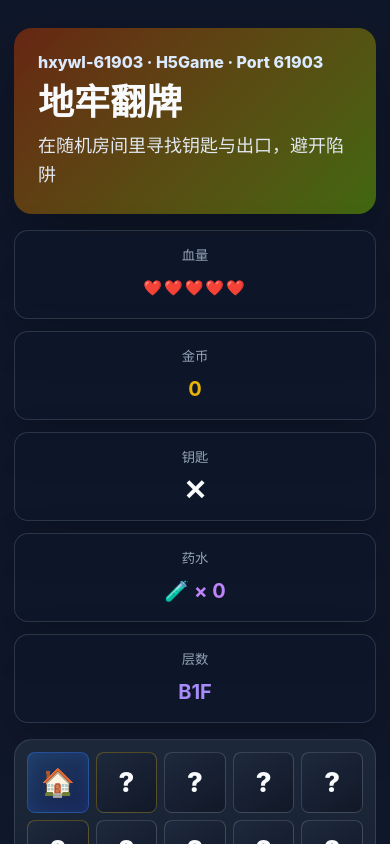
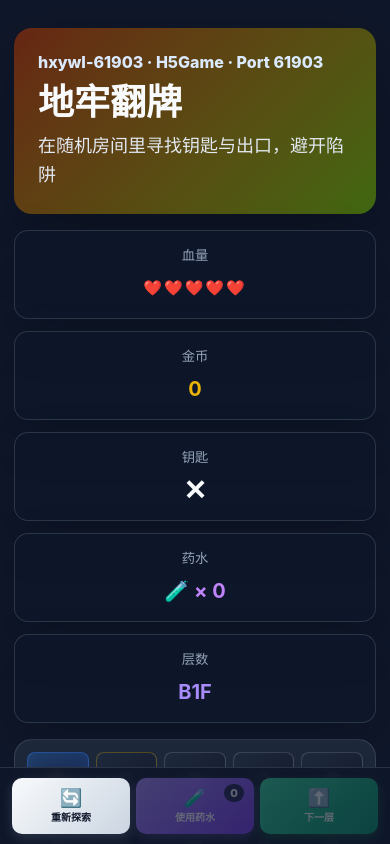
Before and after one commit to aliAjax/hxywl-61903-b85da14, a React (Vite) app: page / in a window 390 px wide. Shown: the top 844 px of the page. Built offline with nearby package versions, Linux system fonts and the light colour scheme.

Commit message:
.3436396082391580:075e87f735fe9d86d805dfa929feee12_6a35815aeaff1d2daeeb9666.6a35815ceaff1d2daeeb9668.6a35815bca26944d9b249c43:Trae CN.T(2026/6/20 01:50:20)

```diff
--- a/src/App.tsx
+++ b/src/App.tsx
@@ -311,6 +311,11 @@ export default function App() {
     [board]
   );
 
+  const canUsePotion = status === "playing" && !showSettlement && potions > 0 && hp < MAX_HP;
+  const canGoNextFloor = status === "won" && !showSettlement && exitRevealed && keys > 0;
+  const canRestart = !showSettlement;
+  const canFlip = status === "playing" && !showSettlement && battleState === "idle";
+
   const triggerSettlement = useCallback(
     (resultType: GameResultType, currentFloor: number, currentCoins: number, currentStats: GameStats, currentHp: number) => {
       const isFloorRecord = currentFloor > highScore.maxFloor;
@@ -339,7 +344,7 @@ export default function App() {
 
   const flip = useCallback(
     (idx: number) => {
-      if (status !== "playing") return;
+      if (!canFlip) return;
       const room = board[idx];
       if (room.revealed) {
         if (room.type === "exit" && keys > 0) {
@@ -535,7 +540,7 @@ export default function App() {
       setStats(newStats);
       setHistory((prev: TurnRecord[]) => [...records, ...prev]);
     },
-    [board, hp, coins, keys, potions, status, flippable, exitRevealed, turn, floor, stats, triggerSettlement]
+    [board, hp, coins, keys, potions, status, flippable, exitRevealed, turn, floor, stats, triggerSettlement, canFlip]
   );
 
   const handleRestart = useCallback(() => {
@@ -943,11 +948,9 @@ export default function App() {
           {board.map((room: Room, idx: number) => {
             const isFlippable = flippable.has(idx) && !room.revealed;
             const canClickExit =
-              room.revealed && room.type === "exit" && keys > 0 && status === "playing";
+              room.revealed && room.type === "exit" && keys > 0 && canFlip;
             const isDefeated = room.type === "monster" && room.defeated;
-            const isDisabled =
-              (status !== "playing" && !room.revealed) ||
-              (battleState !== "idle" && !room.revealed);
+            const isDisabled = !canFlip && !room.revealed;
             return (
               <button
                 key={idx}
@@ -1001,24 +1004,24 @@ export default function App() {
             </div>
           </div>
           <div className="actions">
-            <button className="btn-reset" onClick={handleRestart}>
+            <button
+              className="btn-reset"
+              onClick={handleRestart}
+              disabled={!canRestart}
+            >
               重新探索
             </button>
             <button
-              className={[
-                "btn-potion",
-                potions <= 0 || hp >= MAX_HP || status !== "playing" ? "btn-disabled" : "",
-              ]
-                .filter(Boolean)
-                .join(" ")}
+              className={["btn-potion", !canUsePotion ? "btn-disabled" : ""].filter(Boolean).join(" ")}
               onClick={usePotion}
+              disabled={!canUsePotion}
             >
               使用药水 (🧪 × 1 → {EVENT_CONFIG.potion.healAmount ?? BATTLE_CONFIG.potionHeal}❤️)
             </button>
             <button
               className="btn-next"
               onClick={nextFloor}
-              disabled={status !== "won"}
+              disabled={!canGoNextFloor}
             >
               进入下一层
             </button>
@@ -1097,6 +1100,35 @@ export default function App() {
               ? `💀 探索失败，在B${floor}F血量归零。共获得${coins}💰金币，到达B${floor}F。点击「重新探索」从B1F再次挑战！`
               : `正在探索B${floor}F，血量${hp}/${MAX_HP}❤️，金币${coins}💰，药水${potions}🧪，${keys > 0 ? "已持有钥匙🔑，赶快找到出口🚪！" : "尚未找到钥匙🔑，继续翻开相邻房间小心前进！"}本层有${floorCfg.trapCt}个陷阱⚡和${floorCfg.monsterCt}只怪物👹，谨慎行动！`}
         </p>
+      </section>
+
+      <section className="bottom-action-bar">
+        <button
+          className={["bottom-btn", "bottom-btn-restart", !canRestart ? "btn-disabled" : ""].filter(Boolean).join(" ")}
+          onClick={handleRestart}
+          disabled={!canRestart}
+        >
+          <span className="bottom-btn-icon">🔄</span>
+          <span className="bottom-btn-text">重新探索</span>
+        </button>
+        <button
+          className={["bottom-btn", "bottom-btn-potion", !canUsePotion ? "btn-disabled" : ""].filter(Boolean).join(" ")}
+          onClick={usePotion}
+          disabled={!canUsePotion}
+        >
+          <span className="bottom-btn-icon">🧪</span>
+          <span className="bottom-btn-text">使用药水</span>
+          <span className="bottom-btn-count">{potions}</span>
+        </button>
+        <button
+          className={["bottom-btn", "bottom-btn-next", !canGoNextFloor ? "btn-disabled" : ""].filter(Boolean).join(" ")}
+          onClick={nextFloor}
+          disabled={!canGoNextFloor}
+        >
+          <span className="bottom-btn-icon">⬆️</span>
+          <span className="bottom-btn-text">下一层</span>
+          {exitRevealed && keys > 0 && <span className="bottom-btn-badge">✓</span>}
+        </button>
       </section>
 
       {battleState !== "idle" && currentMonster && (
--- a/src/styles.css
+++ b/src/styles.css
@@ -24,7 +24,7 @@ button {
   min-height: 100vh;
   width: min(1120px, calc(100% - 28px));
   margin: 0 auto;
-  padding: 28px 0 40px;
+  padding: 28px 0 100px;
 }
 
 .hero {
@@ -1343,3 +1343,166 @@ button {
     font-size: 15px;
   }
 }
+
+.bottom-action-bar {
+  position: fixed;
+  bottom: 0;
+  left: 0;
+  right: 0;
+  display: grid;
+  grid-template-columns: repeat(3, 1fr);
+  gap: 8px;
+  padding: 12px 16px calc(12px + env(safe-area-inset-bottom));
+  background: linear-gradient(180deg, rgba(15, 23, 42, 0.95), rgba(15, 23, 42, 0.98));
+  border-top: 1px solid rgba(148, 163, 184, 0.2);
+  backdrop-filter: blur(10px);
+  z-index: 50;
+}
+
+.bottom-btn {
+  display: flex;
+  flex-direction: column;
+  align-items: center;
+  justify-content: center;
+  gap: 4px;
+  min-height: 60px;
+  padding: 8px 12px;
+  border: 0;
+  border-radius: 12px;
+  font-weight: 800;
+  cursor: pointer;
+  transition: transform 120ms ease, opacity 150ms ease, box-shadow 200ms ease;
+  position: relative;
+  color: #0f172a;
+}
+
+.bottom-btn:active:not(:disabled) {
+  transform: scale(0.96);
+}
+
+.bottom-btn:disabled,
+.bottom-btn.btn-disabled {
+  opacity: 0.35;
+  cursor: not-allowed;
+}
+
+.bottom-btn-icon {
+  font-size: 22px;
+  line-height: 1;
+}
+
+.bottom-btn-text {
+  font-size: 12px;
+  line-height: 1.2;
+}
+
+.bottom-btn-count {
+  position: absolute;
+  top: 6px;
+  right: 10px;
+  background: rgba(15, 23, 42, 0.8);
+  color: #f8fafc;
+  font-size: 11px;
+  font-weight: 800;
+  padding: 2px 6px;
+  border-radius: 10px;
+  min-width: 20px;
+  text-align: center;
+}
+
+.bottom-btn-badge {
+  position: absolute;
+  top: 4px;
+  right: 8px;
+  background: #22c55e;
+  color: #fff;
+  font-size: 12px;
+  font-weight: 900;
+  width: 18px;
+  height: 18px;
+  border-radius: 50%;
+  display: flex;
+  align-items: center;
+  justify-content: center;
+  animation: badge-pulse 1.5s ease-in-out infinite;
+}
+
+@keyframes badge-pulse {
+  0%, 100% { box-shadow: 0 0 0 rgba(34, 197, 94, 0.4); }
+  50% { box-shadow: 0 0 10px rgba(34, 197, 94, 0.7); }
+}
+
+.bottom-btn-restart {
+  background: linear-gradient(135deg, #f8fafc, #cbd5e1);
+  box-shadow: 0 4px 12px rgba(148, 163, 184, 0.2);
+}
+
+.bottom-btn-potion {
+  background: linear-gradient(135deg, #a78bfa, #7c3aed);
+  color: #fff;
+  box-shadow: 0 4px 12px rgba(167, 139, 250, 0.3);
+}
+
+.bottom-btn-next {
+  background: linear-gradient(135deg, #34d399, #059669);
+  color: #fff;
+  box-shadow: 0 4px 12px rgba(34, 197, 94, 0.3);
+}
+
+.bottom-btn-next:not(:disabled) {
+  animation: next-glow 2s ease-in-out infinite;
+}
+
+@keyframes next-glow {
+  0%, 100% { box-shadow: 0 4px 12px rgba(34, 197, 94, 0.3); }
+  50% { box-shadow: 0 4px 20px rgba(34, 197, 94, 0.5), 0 0 15px rgba(34, 197, 94, 0.2); }
+}
+
+@media (min-width: 821px) {
+  .bottom-action-bar {
+    display: none;
+  }
+
+  .game-shell {
+    padding-bottom: 40px;
+  }
+}
+
+@media (max-width: 820px) {
+  .game-shell {
+    padding-bottom: 110px;
+  }
+
+  .bottom-btn-icon {
+    font-size: 20px;
+  }
+
+  .bottom-btn-text {
+    font-size: 11px;
+  }
+
+  .side-panel .actions {
+    display: none;
+  }
+}
+
+@media (max-width: 480px) {
+  .bottom-action-bar {
+    gap: 6px;
+    padding: 10px 12px calc(10px + env(safe-area-inset-bottom));
+  }
+
+  .bottom-btn {
+    min-height: 56px;
+    padding: 6px 8px;
+    border-radius: 10px;
+  }
+
+  .bottom-btn-icon {
+    font-size: 18px;
+  }
+
+  .bottom-btn-text {
+    font-size: 10px;
+  }
+}
```
